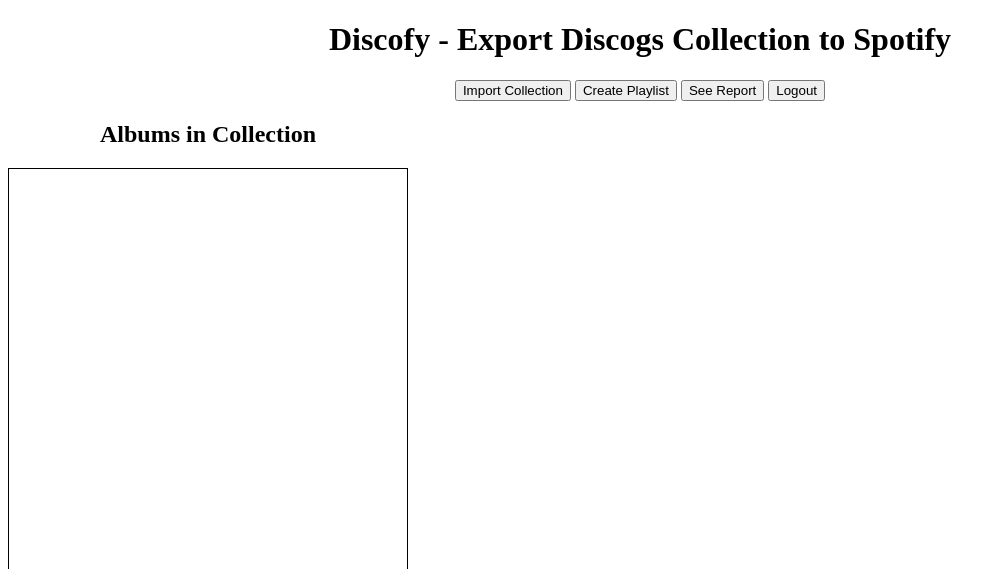
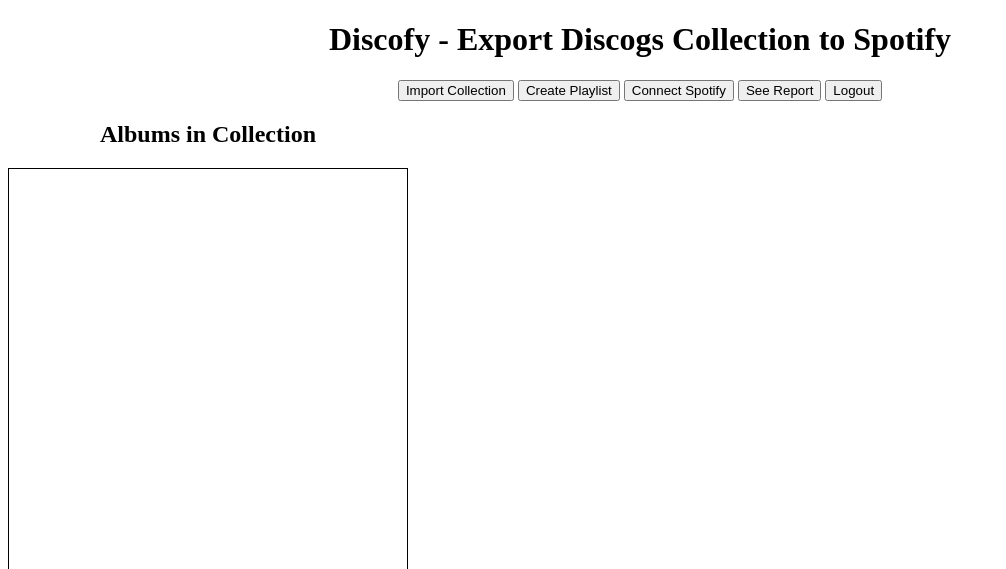
Before and after one commit to oskarprzybylski23/Discofy, a Flask app: page / in a window 1280 px wide. Shown: the top 569 px of the page, without its empty margins (0-1006 px from the left). Run offline with Flask 3, Linux system fonts and the light colour scheme.

Commit message:
enable spotify authentication and playlist creation

```diff
--- a/App/App.py
+++ b/App/App.py
@@ -1,5 +1,6 @@
 import discogs_client
 from flask import Flask, jsonify, request, session, redirect, url_for, render_template, send_file, current_app
+import requests
 import App_Disc
 import App_Spot
 from dotenv import load_dotenv
@@ -7,6 +8,7 @@ import os
 from flask import session
 from pathlib import Path
 from threading import Thread
+from spotipy.oauth2 import SpotifyOAuth
 
 app = Flask(__name__)
 
@@ -14,8 +16,17 @@ app.secret_key = 'your_secret_key'  # Set this to a random secret value
 
 load_dotenv()
 
+scope = 'playlist-modify-public'
+client_id = os.getenv('SPOTIPY_CLIENT_ID')
+client_secret = os.getenv('SPOTIPY_CLIENT_SECRET')
+redirect_uri = os.getenv('SPOTIPY_CLIENT_URI')
+
 consumer_key = os.getenv('discogs_consumer_key')
 consumer_secret = os.getenv('discogs_consumer_secret')
+
+# Spotify OAuth URLs
+SPOTIFY_AUTH_URL = "https://accounts.spotify.com/authorize"
+SPOTIFY_TOKEN_URL = "https://accounts.spotify.com/api/token"
 
 @app.route('/')
 def index():
@@ -126,12 +137,68 @@ def authorized_success():
     </html>
     '''
 
+@app.route('/spotify_auth_url')
+def get_spotify_auth_url():
+    print("enters spotify_auth_url")
+    oauth_object = SpotifyOAuth(
+        client_id=client_id,
+        client_secret=client_secret,
+        redirect_uri=redirect_uri,
+        scope=scope,
+        cache_path=".token_cache"
+    )
+    auth_url = oauth_object.get_authorize_url()
+    print(auth_url)
+    return jsonify({'auth_url': auth_url})
+
+
+def exchange_code_for_token(auth_code):
+    oauth_object = SpotifyOAuth(
+        client_id=client_id,
+        client_secret=client_secret,
+        redirect_uri=redirect_uri,
+        scope=scope,
+        cache_path=".token_cache"
+    )
+    token_info = oauth_object.get_access_token(code=auth_code)
+    print(token_info)
+    return token_info  # This includes the access token
+
+
+@app.route('/login')
+def login():
+    auth_url = f"{SPOTIFY_AUTH_URL}?client_id={client_id}&response_type=code&redirect_uri={redirect_uri}&scope=playlist-modify-private"
+    return redirect(auth_url)
+
+@app.route('/spotify_callback')
+def spotify_callback():
+    # print(request.url)
+    code = request.args.get('code')
+
+    if not code:
+        print("No auth code in request")
+    # Now exchange the auth code for an access token
+    token_data = {
+        'grant_type': 'authorization_code',
+        'code': code,
+        'redirect_uri': redirect_uri,
+        'client_id': client_id,
+        'client_secret': client_secret,
+    }
+
+    response = requests.post(SPOTIFY_TOKEN_URL, data=token_data)
+    token_info = response.json()
+    session['tokens'] = token_info  # Store token info in the session
+    print(session['tokens'])
+    return 'Login successful!'
+
 @app.route('/logout')
 def logout():
     # Clear the stored access token and secret from the session
     session.pop('access_token', None)
     session.pop('access_token_secret', None)
     session.pop('authorized', None)
+    session.pop('tokens', None)
     # Redirect to home page or a logout confirmation page
     return redirect(url_for('index'))
 
--- a/App/App_Spot.py
+++ b/App/App_Spot.py
@@ -9,6 +9,7 @@ import subprocess
 import platform
 from pathlib import Path
 import _tkinter
+from flask import session
 
 load_dotenv()
 
@@ -16,10 +17,6 @@ scope = 'playlist-modify-public'
 client_id = os.getenv('SPOTIPY_CLIENT_ID')
 client_secret = os.getenv('SPOTIPY_CLIENT_SECRET')
 redirect_uri = os.getenv('SPOTIPY_CLIENT_URI')
-
-for key, value in os.environ.items():
-    print(f"{key}: {value}")
-
 
 def authenticate_spotify():
     # Create the authorization object
@@ -57,7 +54,9 @@ def read_playlist_data(file_path):
 
 
 def create_playlist():
-    spotify = authenticate_spotify()
+    token = session['tokens']['access_token']
+    print("Token:" + token)
+    spotify = spotipy.Spotify(auth=token)
 
     if not spotify:
         print("User authentication failed!")
--- a/App/static/Script.js
+++ b/App/static/Script.js
@@ -103,16 +103,27 @@ window.addEventListener(
 
 // ---- SPOTIFY ----
 
+function getSpotifyAuthURLAndRedirect() {
+  fetch('/spotify_auth_url')
+    .then((response) => response.json())
+    .then((data) => {
+      const authUrl = data.auth_url;
+      // Open the URL in a new window
+      window.open(authUrl, 'SpotifyLoginWindow', 'width=800,height=600');
+    })
+    .catch((error) => console.error('Error fetching Spotify auth URL:', error));
+}
+
 function createPlaylist() {
   fetch('/create_playlist', {
     method: 'POST', // Specify the method
     headers: {
       'Content-Type': 'application/json',
     },
-    // If you need to send data in the request body, uncomment and modify below
-    // body: JSON.stringify({
-    //     key: 'value'
-    // })
+    // Optionally, include other data necessary for playlist creation in the request body
+    body: JSON.stringify({
+      // Your request body content here, if needed
+    }),
   })
     .then((response) => response.json())
     .then((data) => {
--- a/App/templates/index.html
+++ b/App/templates/index.html
@@ -14,6 +14,7 @@
     <div id="button-section">
       <button onclick="startImportProcess()">Import Collection</button>
       <button onclick="createPlaylist()">Create Playlist</button>
+      <button onclick="getSpotifyAuthURLAndRedirect()">Connect Spotify</button>
       <button onclick="seeReport()">See Report</button>
       <button onclick="logoutUser()">Logout</button>
     </div>
```
